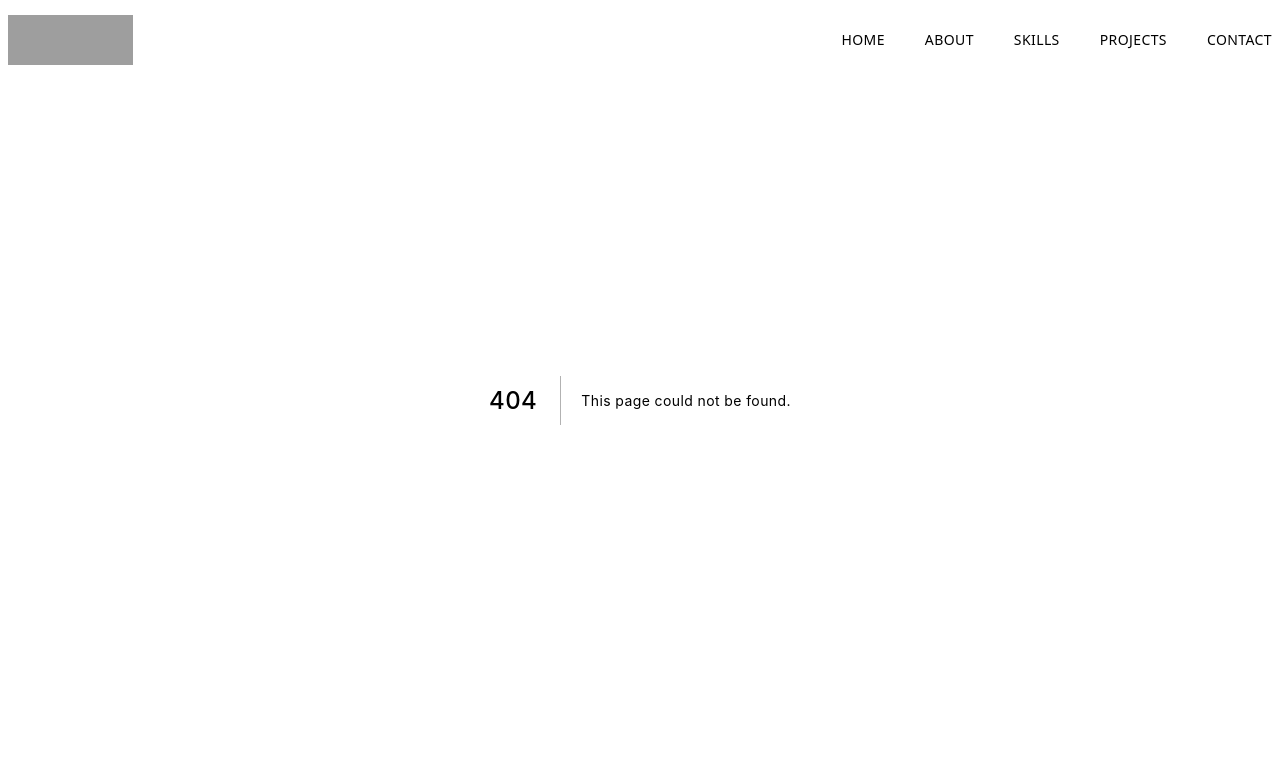
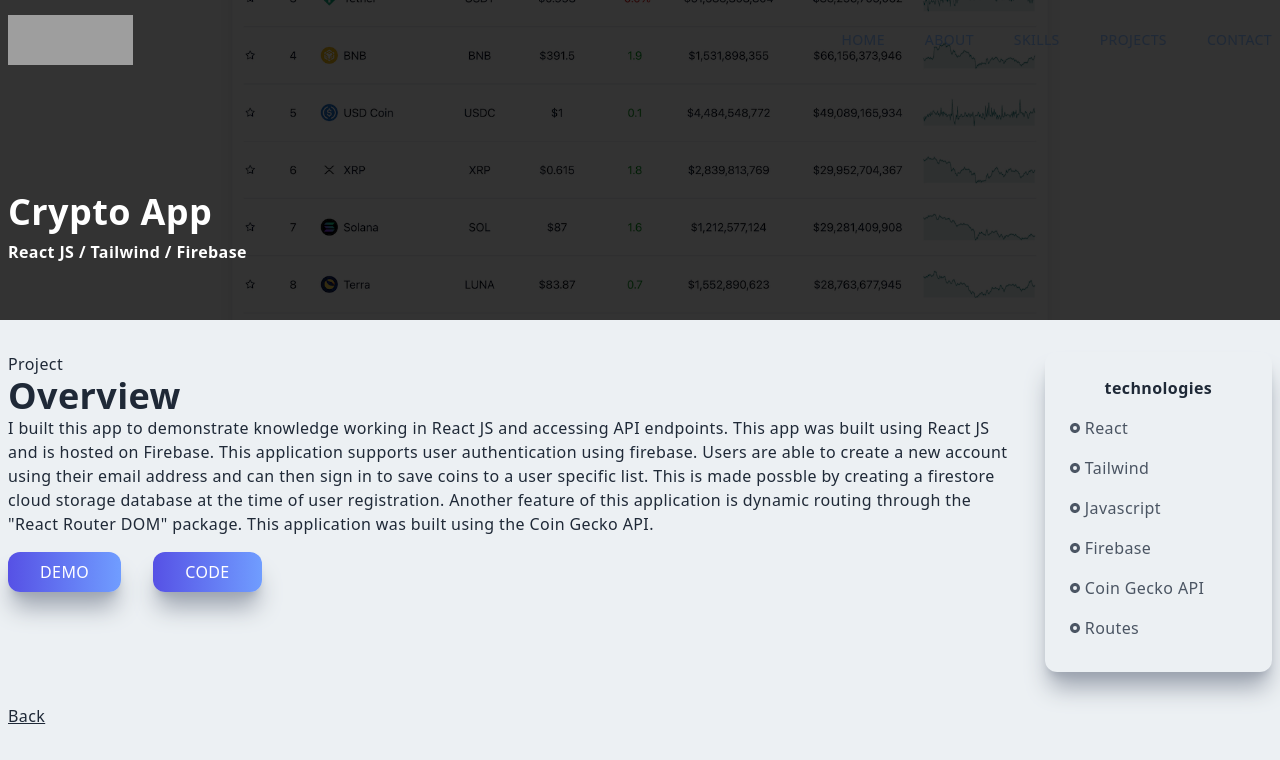
Before and after one commit to Gabriel-Leao/portfolio, a Next.js app: page /Crypto in a window 1280 px wide. Before the commit this address had no page. Shown: the top 760 px of the page. Built offline with nearby package versions, Linux system fonts and the light colour scheme; grey boxes are pictures that could not be loaded.

Commit message:
Crypto  page

```diff
--- /dev/null
+++ b/pages/Crypto/index.tsx
@@ -0,0 +1,75 @@
+import Image from 'next/image'
+import React from 'react'
+import cryptoImg from '../../public/assets/projects/crypto.jpg'
+import { RiRadioButtonFill } from 'react-icons/ri'
+import Link from 'next/link'
+
+const Crypto = () => {
+  return (
+    <div className='w-full'>
+      <div className='w-screen h-[30vh] lg:h-[40vh] relative'>
+        <div className='absolute top-0 left-0 w-full h-[30vh] lg:h-[40vh] bg-black/80 z-10' />
+        <Image className='absolute z-1' src={cryptoImg} layout='fill' objectFit='cover' alt='/' />
+        <div className='absolute top-[70%] max-w[1240px] w-full left-[50%] right-[50%] translate-x-[-50%] translate-y-[-50%] text-[#fff] p-2 z-10'>
+          <h2 className='capitalize py-2'>crypto app</h2>
+          <h3 className='capitalize'>react JS / tailwind / firebase</h3>
+        </div>
+      </div>
+
+      <div className='max-w[1240px] mx-auto p-2 grid md:grid-cols-5 gap-8 pt-8'>
+        <div className='col-span-4'>
+          <p>Project</p>
+          <h2>Overview</h2>
+          <p>I built this app to demonstrate knowledge working in React JS and
+            accessing API endpoints. This app was built using React JS and is
+            hosted on Firebase. This application supports user authentication
+            using firebase. Users are able to create a new account using their
+            email address and can then sign in to save coins to a user specific
+            list. This is made possble by creating a firestore cloud storage
+            database at the time of user registration. Another feature of this
+            application is dynamic routing through the &quot;React Router DOM&quot;
+            package. This application was built using the Coin Gecko API.
+          </p>
+          <button className='px-8 py-2 mt-4 mr-8'>Demo</button>
+          <button className='px-8 py-2 mt-4'>Code</button>
+        </div>
+        <div className='col-span-4 md:col-span-1 shadow-xl shadow-gray-400 rounded-xl p-4'>
+          <div className='p-2'>
+            <p className='text-center font-bold pb-2'>technologies</p>
+            <div className='grid grid-cols-3 md:grid-cols-1'>
+              <p className='text-gray-600 py-2 flex items-center capitalize'>
+                <RiRadioButtonFill className='pr-1'/>
+                React
+              </p>
+              <p className='text-gray-600 py-2 flex items-center capitalize'>
+                <RiRadioButtonFill className='pr-1'/>
+                tailwind
+              </p>
+              <p className='text-gray-600 py-2 flex items-center capitalize'>
+                <RiRadioButtonFill className='pr-1'/>
+                javascript
+              </p>
+              <p className='text-gray-600 py-2 flex items-center capitalize'>
+                <RiRadioButtonFill className='pr-1'/>
+                firebase
+              </p>
+              <p className='text-gray-600 py-2 flex items-center capitalize'>
+                <RiRadioButtonFill className='pr-1'/>
+                Coin Gecko API
+              </p>
+              <p className='text-gray-600 py-2 flex items-center capitalize'>
+                <RiRadioButtonFill className='pr-1'/>
+                routes
+              </p>
+            </div>
+          </div>
+        </div>
+        <Link href='/#projects'>
+          <p className='underline cursor-pointer'>Back</p>
+        </Link>
+      </div>
+    </div>
+  )
+}
+
+export default Crypto
```
